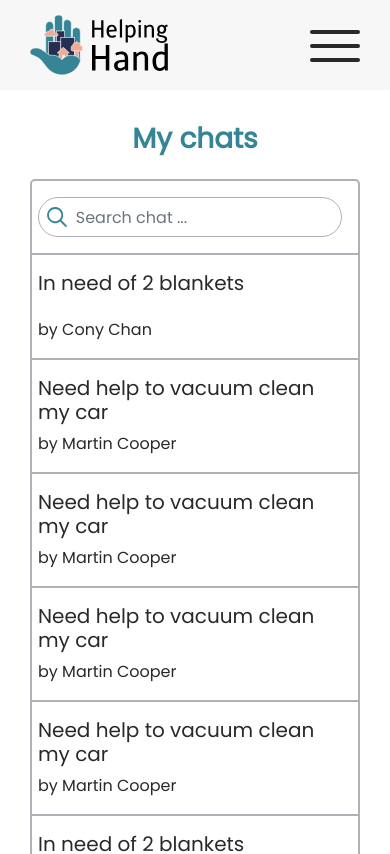
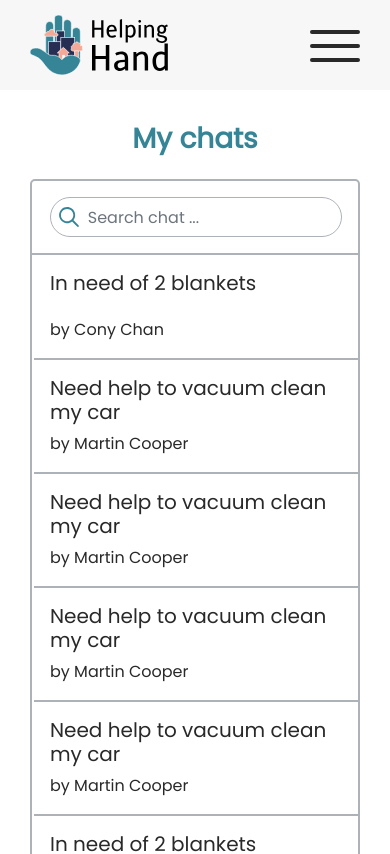
Before and after one commit to MathieuParadis/helping-hand, a React (Create React App) app: page /my-chats in a window 390 px wide. Shown: the top 854 px of the page. Built offline with nearby package versions, Linux system fonts and the light colour scheme; what pigeon-maps would draw is missing.

Commit message:
editec chat page

```diff
--- a/src/components/ChatBanner.jsx
+++ b/src/components/ChatBanner.jsx
@@ -20,7 +20,6 @@ const ChatBanner = ({chat, setOpenShowRequestModal}) => {
           </div>
         )
       }
-
     </div>
   );
 };
--- a/src/pages/Chat.jsx
+++ b/src/pages/Chat.jsx
@@ -111,7 +111,7 @@ const Chat = () => {
                     <ChatBanner chat={currentChat} setOpenShowRequestModal={openShowRequestModal} />
                   </div>
                 </div>
-                <div className="search-chat-section col-12 col-md-5 col-lg-4 border-left-grey justify-content-center align-items-center ps-0 ">
+                <div className="search-chat-section col-12 col-md-5 col-lg-4 border-left-grey justify-content-center align-items-center ps-md-0">
                   <div className="search-chat-section-content w-100">
                     <div className="input p-3">
                       <input type="text" className="form-control" id="first-name" aria-describedby="first_name input field" placeholder="Search chat ..." required />
@@ -121,12 +121,12 @@ const Chat = () => {
                 </div>
               </div>
               <div className="bottom-section row flex-grow-1">
-                <div className="chat-message-section col-12 col-md-7 col-lg-8 pe-0 h-100">
+                <div className="chat-message-section col-12 col-md-7 col-lg-8 pe-md-0 h-100">
                   <div className="chat-message-section-content h-100">
                     <ChatConversation chat={currentChat} />
                   </div>
                 </div>
-                <div className="chat-index-section col-12 col-md-5 col-lg-4 border-left-grey ps-0 h-100">
+                <div className="chat-index-section col-12 col-md-5 col-lg-4 border-left-grey ps-md-0 h-100">
                   <div className="chat-index-section-content h-100">
                   {
                     chats && (
```
